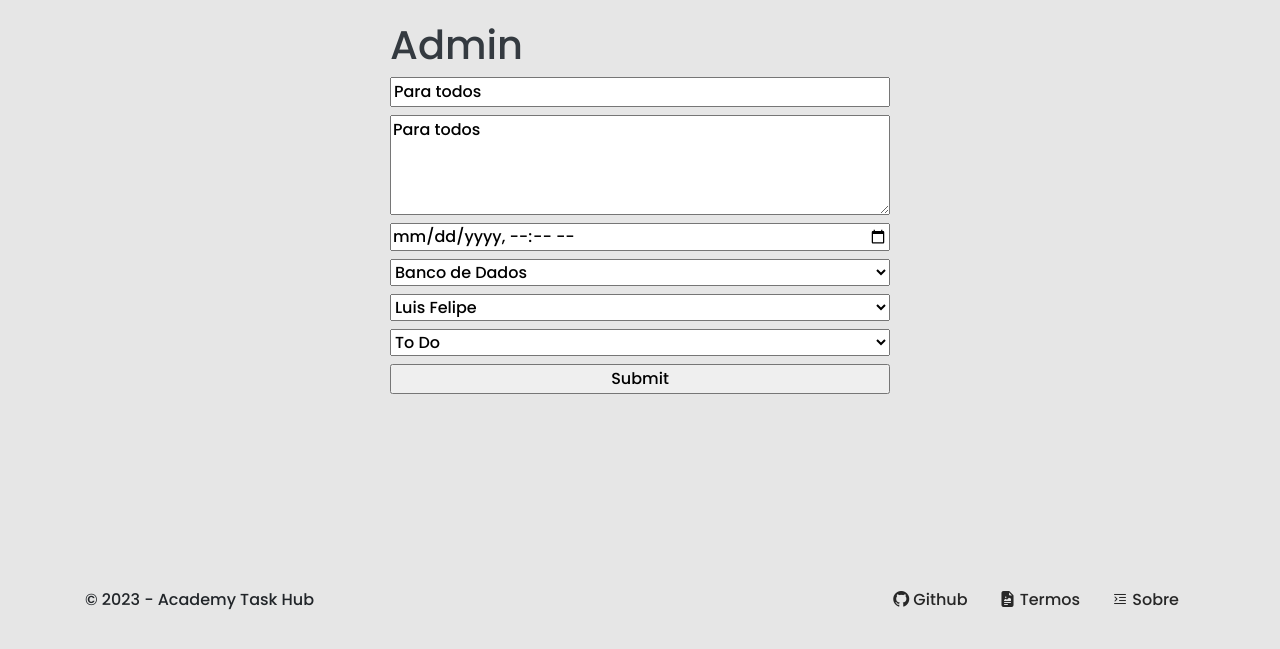
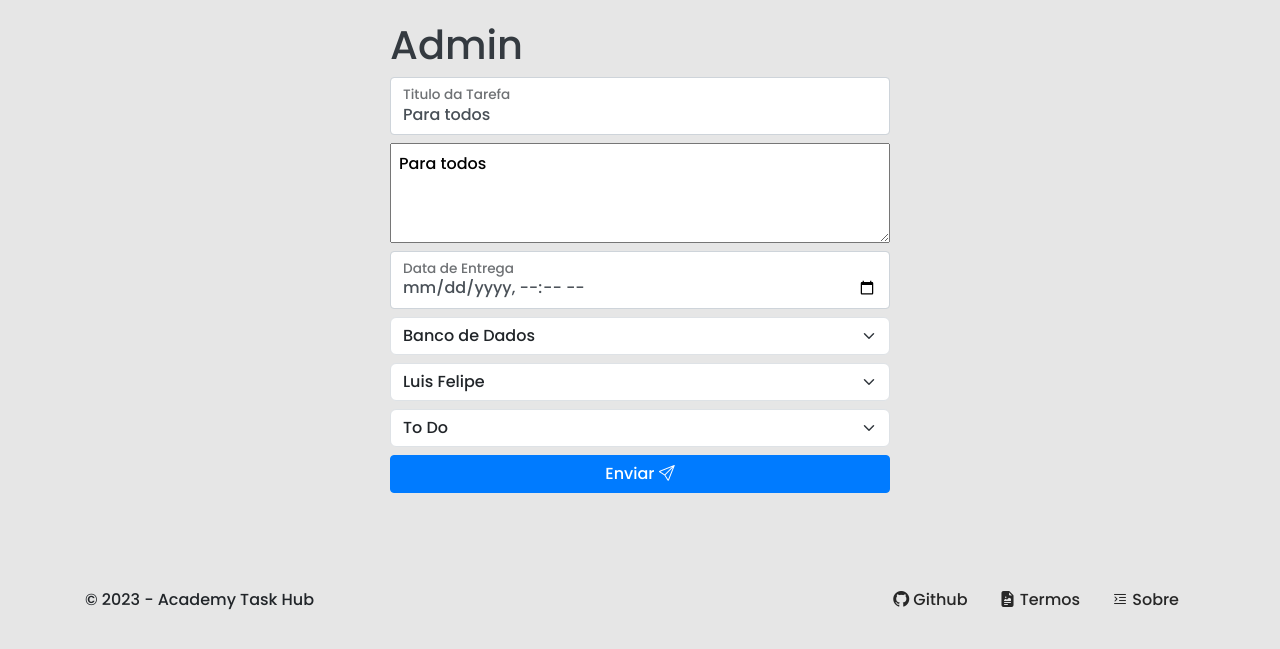
Before and after one commit to Juan-Severiano/academytaskhub, a Django app: page /client/update_card/65/4/ in a window 1280 px wide. Shown: the part 120-769 px from the top of the page. Run offline with Django 4.2, Linux system fonts and the light colour scheme; a user stored in the database is signed in; data comes from the database, SQL or seed files in the repository; both versions use the stored data as it was after the commit; some libraries are stand-ins or nearby versions.

Commit message:
update in update_card

```diff
--- a/apps/client/templates/pages/update_card.html
+++ b/apps/client/templates/pages/update_card.html
@@ -6,28 +6,34 @@
     <main class="doing p-3 d-flex justify-content-center flex-column text-dark">
         <h1>Admin</h1>
         <form action="{% url 'update_card' card.id person.id %}" method="POST" class="d-flex flex-column gap-2">{% csrf_token %}
-          <input type="text" name="title" value="{{card.title}}">
-          <textarea name="content" placeholder="Conteudo" cols="30" rows="10">{{card.content}}</textarea>
-          <input type="datetime-local" name="due-date" placeholder="Data Vencimento" value="{{ card.due_date|date:'Y-m-d'}} {{ card.due_date|time:'G:i' }}">
-          <select name="discipline">
+          <div class="form-floating">
+            <input type="text" value="{{card.title}}" class="form-control" name="title" id="title">
+            <label for="title">Titulo da Tarefa</label>
+          </div>
+          <textarea name="content" placeholder="Conteudo" class="p-2">{{card.content}}</textarea>
+          <div class="form-floating">
+            <input type="datetime-local" class="form-control" name="due-date" id="due-date" placeholder="Data Vencimento" value="{{ card.due_date|date:'Y-m-d'}} {{ card.due_date|time:'G:i' }}">
+            <label for="due-date">Data de Entrega</label>
+          </div>
+          <select name="discipline" class="form-select" aria-label=".form-select">
             <option value="" disabled>Selecione uma disciplina</option>
             {% for discipline in disciplines %}
               <option {% if card.discipline == discipline %} select {% endif %} value="{{discipline.id}}">{{discipline.name}}</option>
             {% endfor %}
           </select>
-          <select name="teacher">
+          <select name="teacher" class="form-select" aria-label=".form-select">
+            <option value="" disabled>Selecione um professor</option>
             {% for teacher in teachers %}
-            <option value="" disabled>Selecione um professor</option>
               <option {% if card.teacher == teacher %} select {% endif %} value="{{teacher.id}}">{{teacher.name}}</option>
             {% endfor %}
           </select>
-          <select name="status">
+          <select name="status" class="form-select" aria-label=".form-select">
             <option value="" disabled>Selecione o Estado</option>
             {% for status, status_show in card.STATUS %}
               <option {% if status == card.status %} selected {%endif%} value="{{status}}">{{status_show}}</option>
             {% endfor %}
           </select>
-          <input type="submit">
+          <button type="submit" class="btn btn-primary"> Enviar <i class="bi bi-send"></i></button>
       </form>
     </main>
 </section>
```
Also changed, not shown: apps/client/templates/pages/cards.html (line endings or trailing spaces), db.sqlite3.
